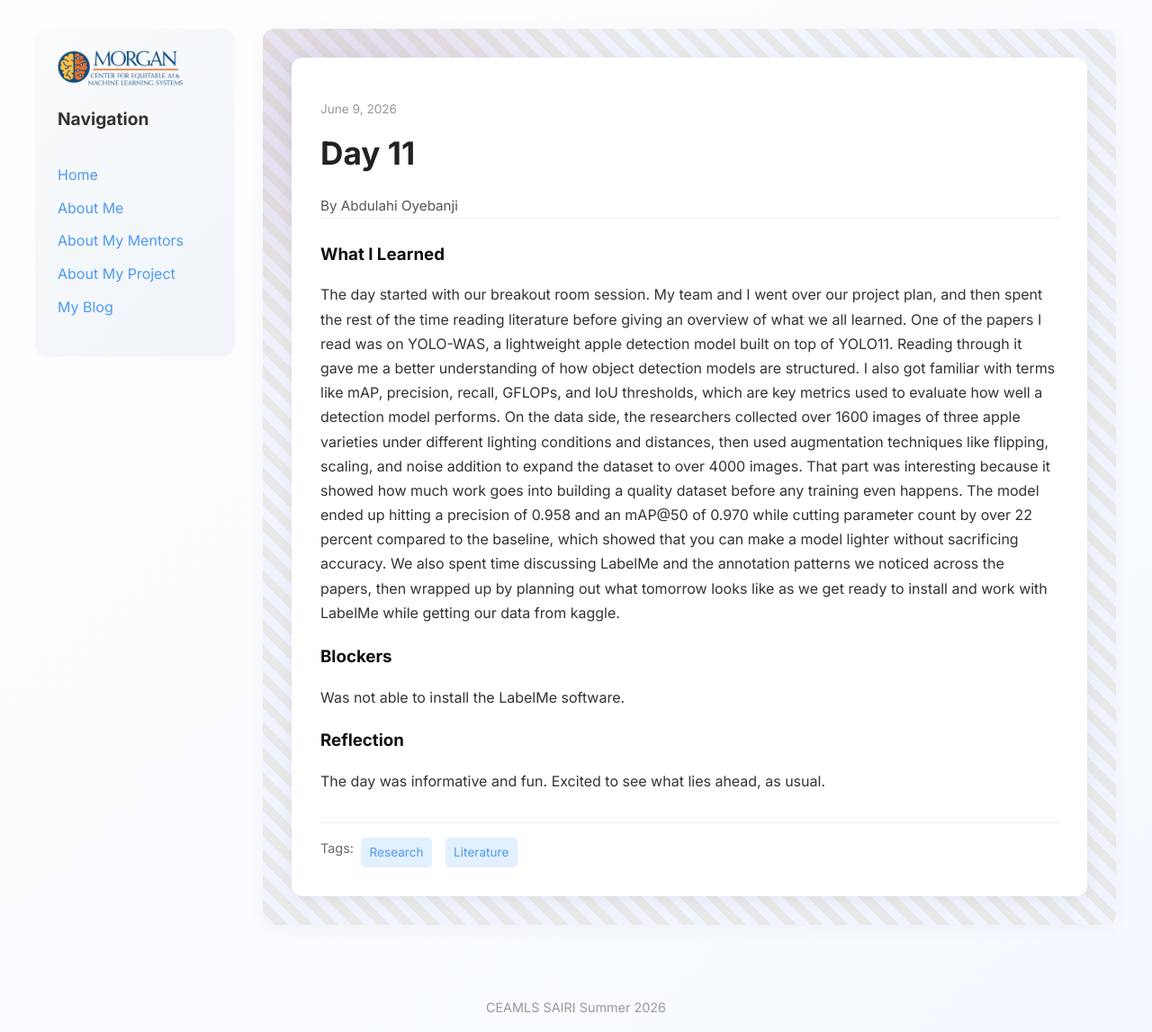
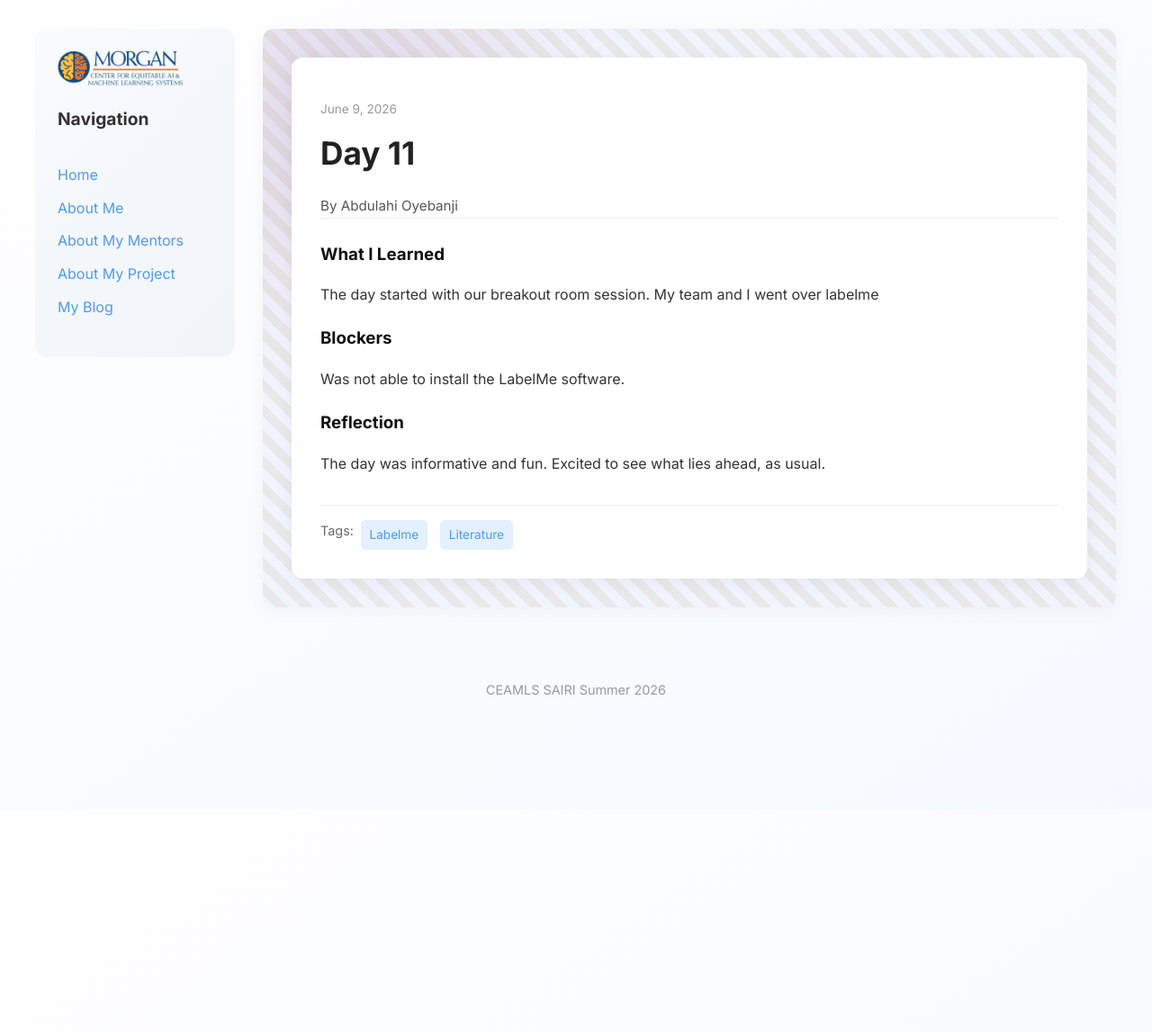
Before and after one commit to abdulahi-banji/abdulahi-banjiceamls26.github.io, a Jekyll site: the page built from _posts/2026-06-09-day-11.md, in a window 1280 px wide. Shown: the whole page at 90% size. Built offline with Jekyll 4.4.1, drawn with Linux system fonts in a browser that asks for light colours; after the commit the page ends 900 px from its top, so only the background shows below that.

Commit message:
started day 11

```diff
--- a/_posts/2026-06-09-day-11.md
+++ b/_posts/2026-06-09-day-11.md
@@ -3,10 +3,10 @@ layout: post
 title: "Day 11"
 date: 2026-06-09
 permalink: /day11.html
-tags: ["Research", "Literature"]
+tags: ["Labelme", "Literature"]
 
 what_i_learned: |
-  The day started with our breakout room session. My team and I went over our project plan, and then spent the rest of the time reading literature before giving an overview of what we all learned. One of the papers I read was on YOLO-WAS, a lightweight apple detection model built on top of YOLO11. Reading through it gave me a better understanding of how object detection models are structured. I also got familiar with terms like mAP, precision, recall, GFLOPs, and IoU thresholds, which are key metrics used to evaluate how well a detection model performs. On the data side, the researchers collected over 1600 images of three apple varieties under different lighting conditions and distances, then used augmentation techniques like flipping, scaling, and noise addition to expand the dataset to over 4000 images. That part was interesting because it showed how much work goes into building a quality dataset before any training even happens. The model ended up hitting a precision of 0.958 and an mAP@50 of 0.970 while cutting parameter count by over 22 percent compared to the baseline, which showed that you can make a model lighter without sacrificing accuracy. We also spent time discussing LabelMe and the annotation patterns we noticed across the papers, then wrapped up by planning out what tomorrow looks like as we get ready to install and work with LabelMe while getting our data from kaggle.
+  The day started with our breakout room session. My team and I went over labelme
 
 blockers: |
   Was not able to install the LabelMe software.
```
